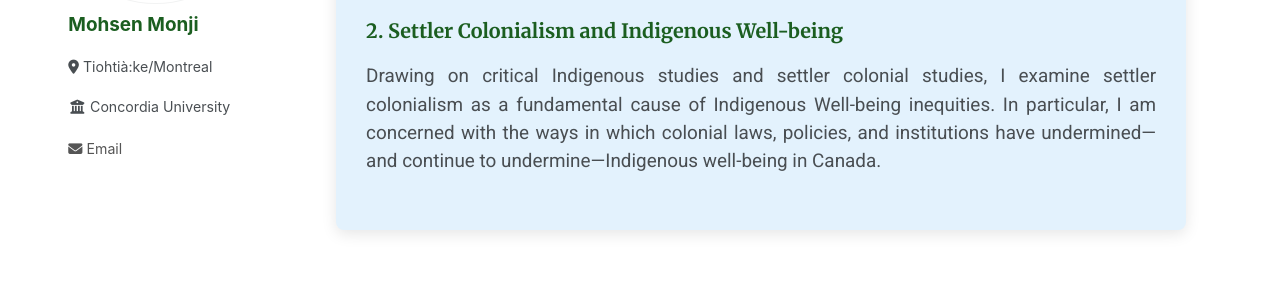
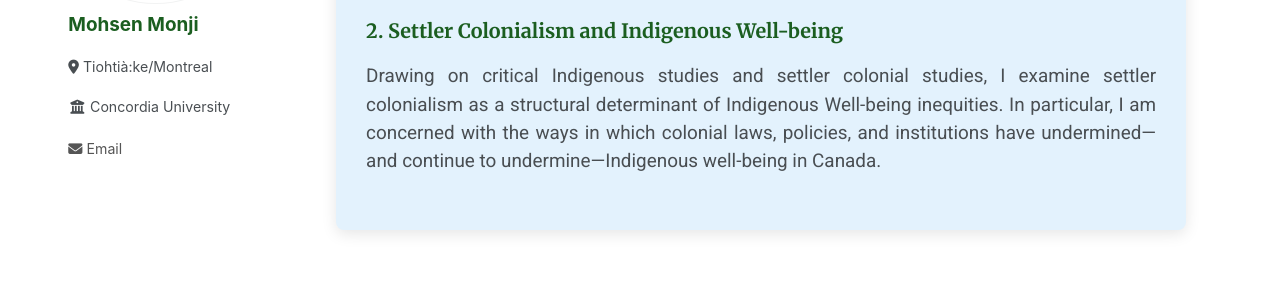
Before and after one commit to Mohsnmonji/mohsnmonji.github.io, a Jekyll site: the page built from about-me.md, in a window 1280 px wide and 900 px high, scrolled down 951 px. Shown: the part 241-527 px from the top of the window. Built offline with Jekyll 4.4.1, drawn with Linux system fonts in a browser that asks for light colours.

Commit message:
Update about-me.md

```diff
--- a/about-me.md
+++ b/about-me.md
@@ -84,7 +84,7 @@ author_profile: true
 
   <h4>2. Settler Colonialism and Indigenous Well-being</h4>
   <p>
-    Drawing on critical Indigenous studies and settler colonial studies, I examine settler colonialism as a fundamental cause of Indigenous Well-being inequities. In particular, I am concerned with the ways in which colonial laws, policies, and institutions have undermined—and continue to undermine—Indigenous well-being in Canada.
+    Drawing on critical Indigenous studies and settler colonial studies, I examine settler colonialism as a structural determinant of Indigenous Well-being inequities. In particular, I am concerned with the ways in which colonial laws, policies, and institutions have undermined—and continue to undermine—Indigenous well-being in Canada.
   </p>
 
 
```
